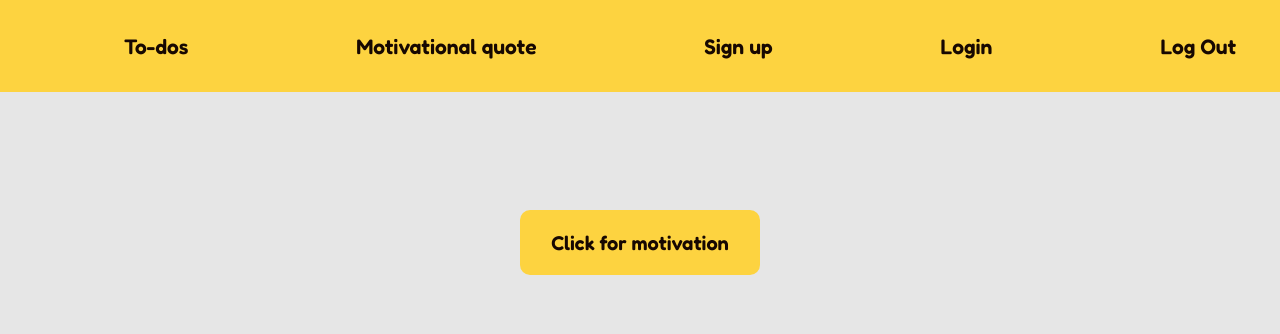
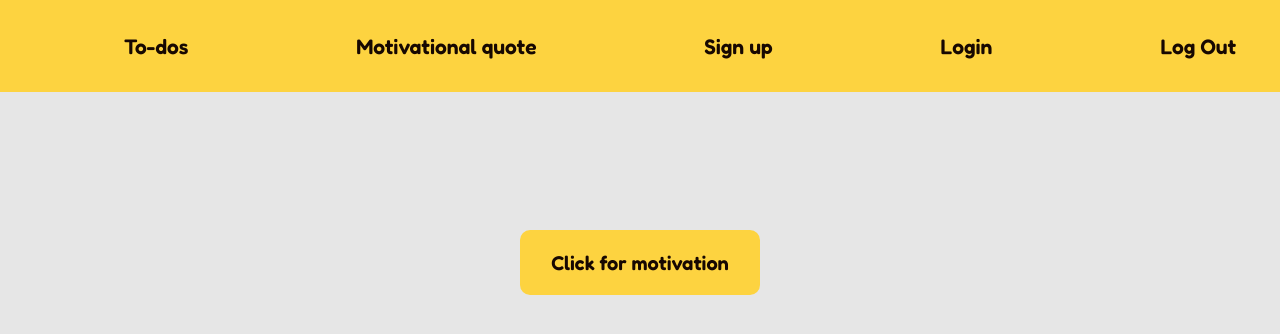
Before and after one commit to ericpeterson91/Landing-Page-Project-4, a React (Create React App) app: page /motivate in a window 1280 px wide. Shown: the top 334 px of the page. Built offline with nearby package versions, Linux system fonts and the light colour scheme.

Commit message:
minor styling

```diff
--- a/src/pages/css/Quote.css
+++ b/src/pages/css/Quote.css
@@ -35,7 +35,7 @@
       cursor: pointer;
       font-weight: bold;
       position: fixed;
-      top: 210px;
+      top: 230px;
   }
 
   button:hover {
```
